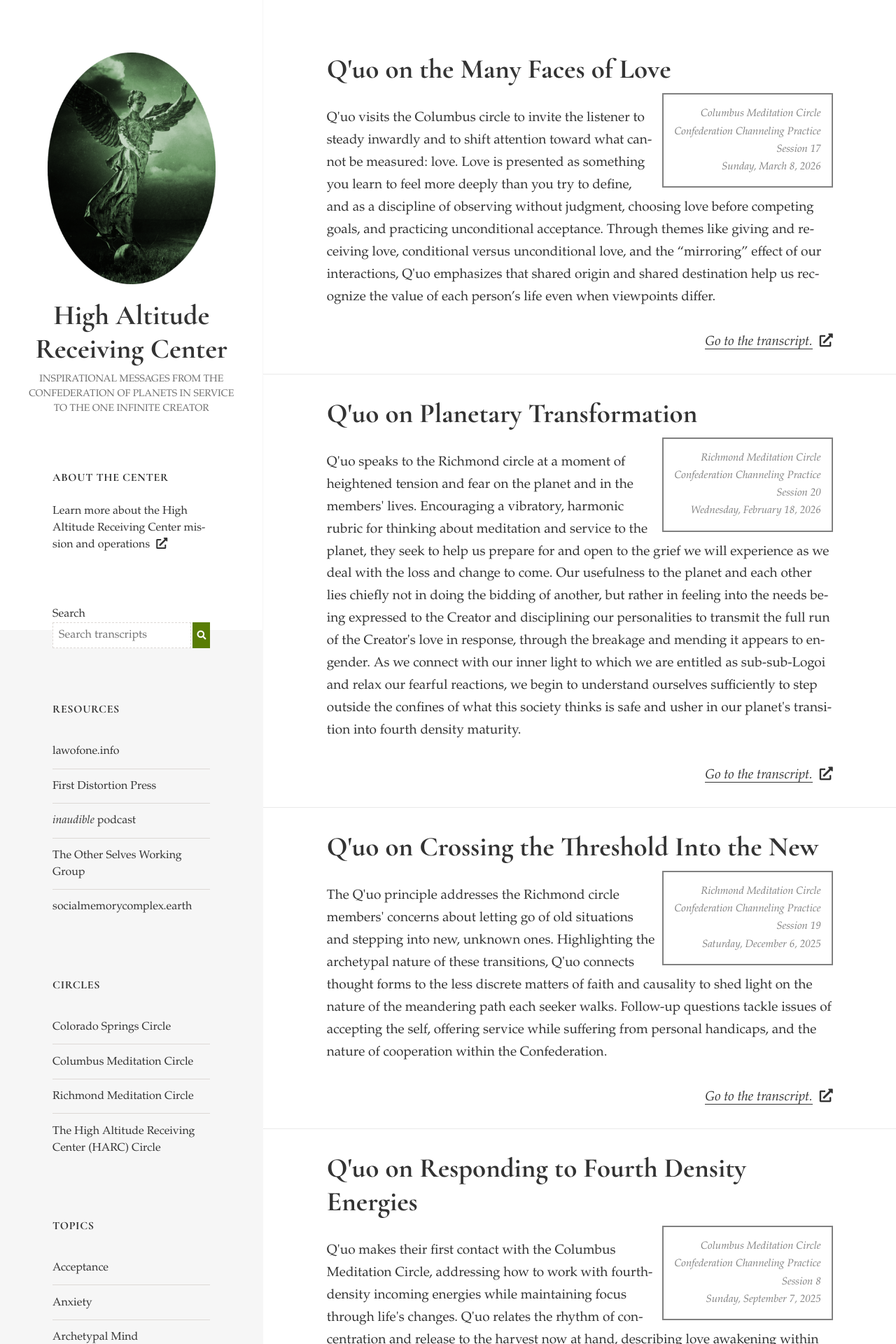
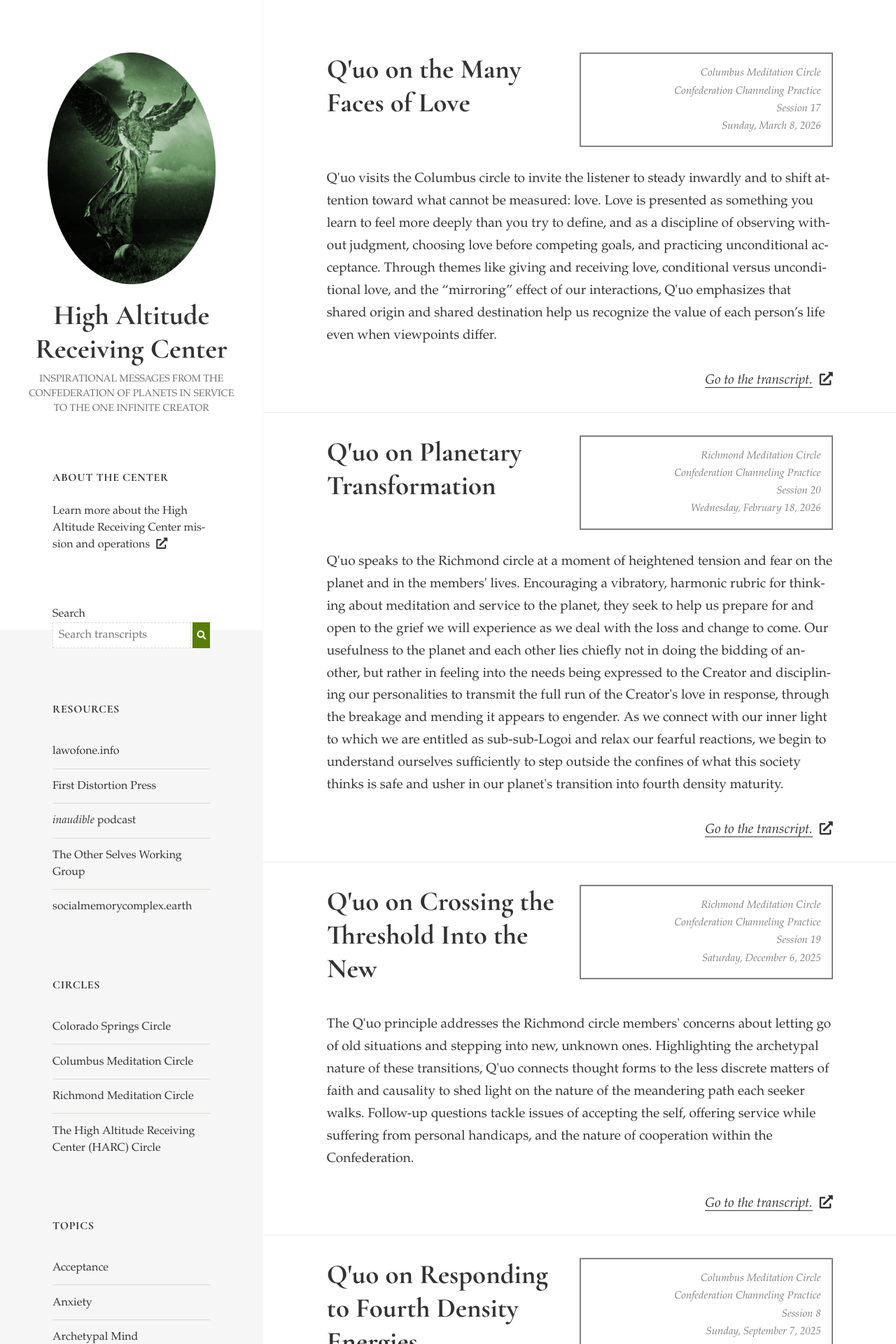
Before and after one commit to oswg/harc, a Jekyll site: the page built from index.html, in a window 1280 px wide. Shown: the top 1920 px of the page at 70% size. Built offline with Jekyll 4.4.1, drawn with Linux system fonts in a browser that asks for light colours; the list of posts is cut into pages by our own code.

Commit message:
fix css bug in title

```diff
--- a/assets/css/style.css
+++ b/assets/css/style.css
@@ -268,6 +268,30 @@ p.drop-cap::first-letter {
   .hentry {
     padding-top: 0;
   }
+
+  .entry-header {
+    display: grid;
+    grid-template-columns: minmax(0, 1fr) minmax(12rem, 50%);
+    grid-template-areas: "title subtitle";
+    align-items: start;
+    column-gap: 1rem;
+  }
+
+  .entry-header > .entry-title {
+    grid-area: title;
+    margin-bottom: 1rem;
+  }
+
+  .entry-header > .subtitle {
+    grid-area: subtitle;
+    float: none;
+    max-width: none;
+    margin: 0;
+  }
+
+  .entry-header > .subtitle-mobile {
+    display: none;
+  }
 }
 
 @media only screen and (max-width: 955px) {
```
